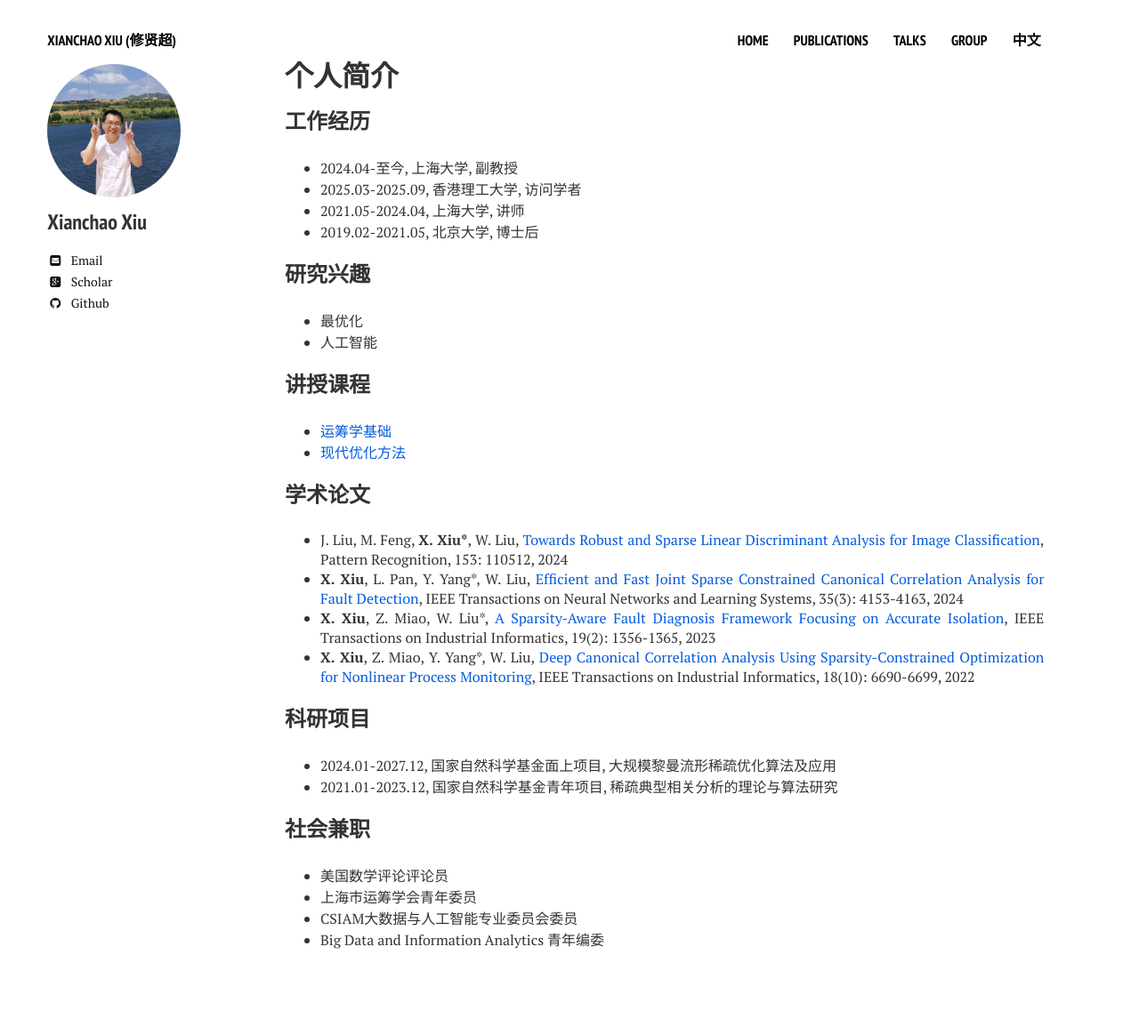
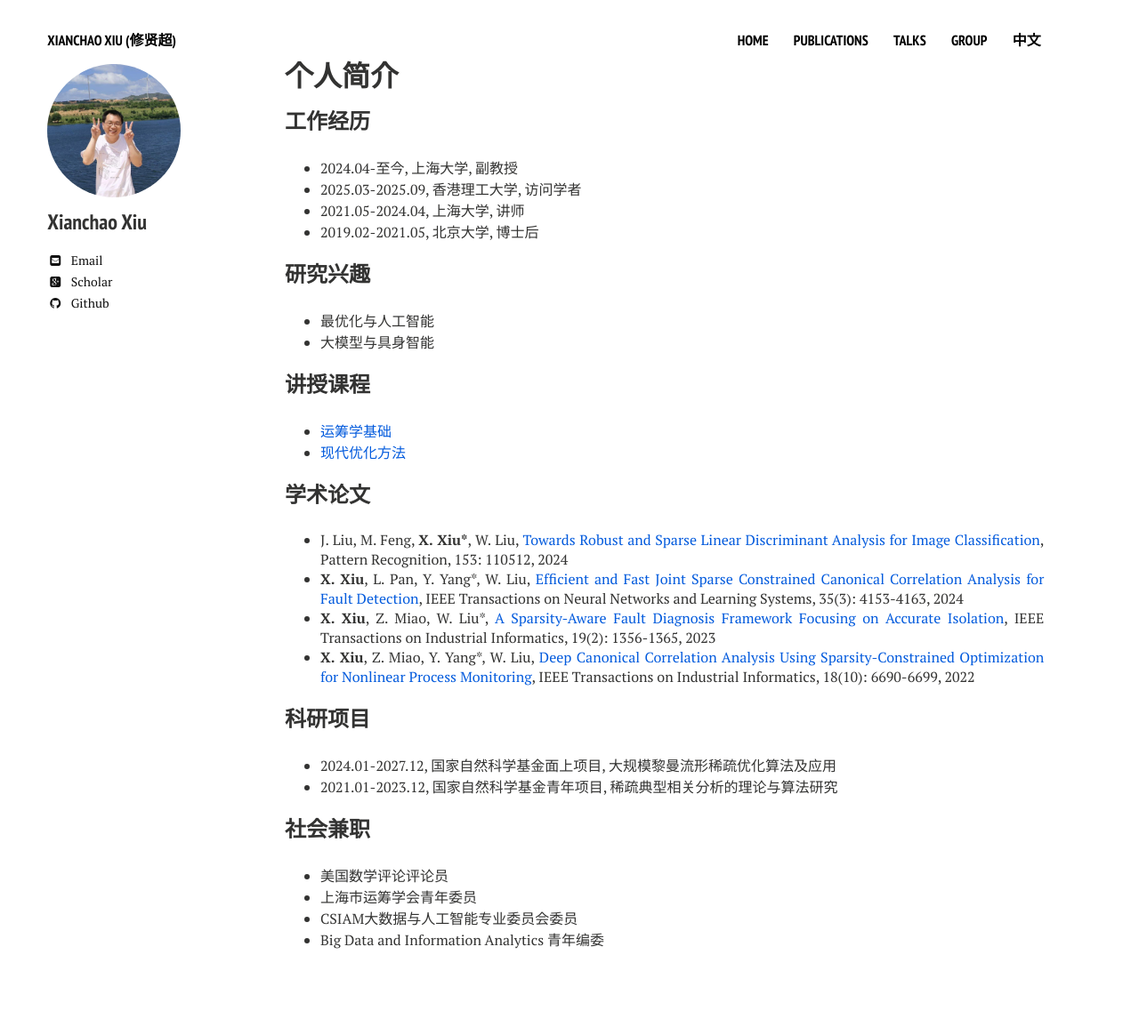
Before and after one commit to xianchaoxiu/xianchaoxiu.github.io, a Jekyll site: the page built from chinese/index.md, in a window 1280 px wide. Shown: the whole page at 89% size. Built offline with Jekyll 4.4.1, drawn with Linux system fonts in a browser that asks for light colours; nearby versions of some CDN libraries.

Commit message:
Update index.md

```diff
--- a/chinese/index.md
+++ b/chinese/index.md
@@ -17,8 +17,8 @@ share: false
 
 
 ### 研究兴趣
-* 最优化 <br>
-* 人工智能 <br>
+* 最优化与人工智能 <br>
+* 大模型与具身智能 <br>
 
 
 ### 讲授课程
```
